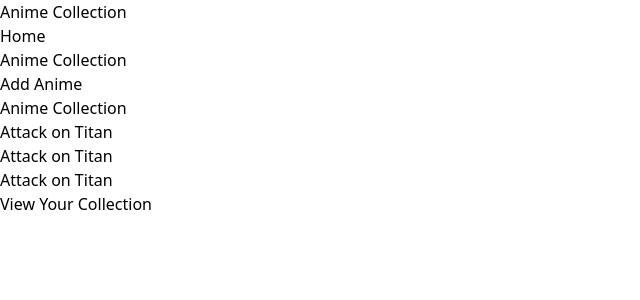
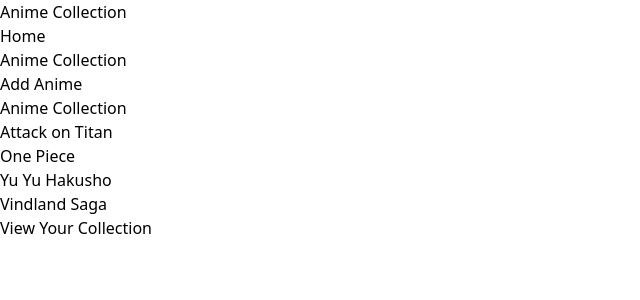
Before and after one commit to BreezBay2/AnimeCollection, a React (Vite) app in the folder AnimeCollection/: page / in a window 1280 px wide. Shown: the top 300 px of the page, without its empty margins (0-640 px from the left). Built offline with nearby package versions, Linux system fonts and the light colour scheme; data requests are answered from the project's data file.

Commit message:
fetch data function

```diff
--- a/AnimeCollection/src/collection.json
+++ b/AnimeCollection/src/collection.json
@@ -23,6 +23,14 @@
             "episodes": "120",
             "studio": "IDK some cool studio",
             "year": "1993"
+        },
+        {
+            "id": "4",
+            "title": "Vindland Saga",
+            "description:": "Vikings and a personal improvement",
+            "episodes": "50",
+            "studio": "WIT Studio",
+            "year": "2020"
         }
     ]
 }
--- a/AnimeCollection/src/components/AnimeCollection.jsx
+++ b/AnimeCollection/src/components/AnimeCollection.jsx
@@ -1,6 +1,23 @@
 import AnimeItem from "./AnimeItem";
+import { useEffect, useState } from "react";
 
 const AnimeCollection = () => {
+    const [collection, setCollection] = useState([]);
+
+    useEffect(() => {
+        const fetchCollection = async () => {
+            try {
+                const res = await fetch("http://localhost:8000/collection");
+                const data = await res.json();
+                setCollection(data);
+            } catch {
+                console.log("Error fetching data", error);
+            }
+        };
+
+        fetchCollection();
+    }, []);
+
     return (
         <section className="bg-blue-50 px-4 py-10">
             <div className="container-xl lg:container m-auto">
@@ -8,9 +25,9 @@
                     Anime Collection
                 </h2>
                 <div className="grid grid-cols-1 md:grid-cols-3 gap-6">
-                    <AnimeItem />
-                    <AnimeItem />
-                    <AnimeItem />
+                    {collection.map((anime) => (
+                        <AnimeItem key={anime.id} anime={anime} />
+                    ))}
                 </div>
             </div>
         </section>
--- a/AnimeCollection/src/components/AnimeItem.jsx
+++ b/AnimeCollection/src/components/AnimeItem.jsx
@@ -1,10 +1,10 @@
-const AnimeItem = () => {
+const AnimeItem = ({ anime }) => {
     return (
         <div className="bg-white rounded-xl shadow-md relative">
             <div className="p-4">
                 <div className="mb-6">
                     <h3 className="text-xl text-gray-600 font-bold">
-                        Attack on Titan
+                        {anime.title}
                     </h3>
                 </div>
             </div>
```
